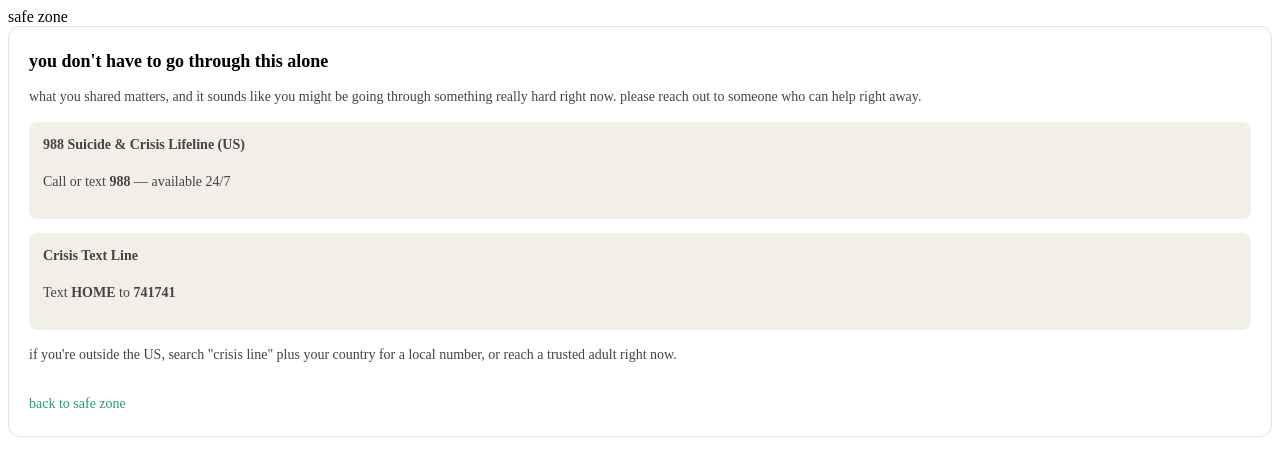
After one commit to alexamgreat/safe-zone-app, a Flask app: template app/templates/crisis_resources.html in a window 1280 px wide. The commit adds this page. Shown: the top 476 px of the page. Run offline with Flask 3, Linux system fonts and the light colour scheme; the template is opened without the code that fills it, so the values that code supplies are empty.

Commit message:
feat: crisis detection with resource page

```diff
--- a/app/__init__.py
+++ b/app/__init__.py
@@ -3,6 +3,7 @@ from config import Config
 from app.models import db, Post, Encouragement
 from app.auth import get_or_create_user
 from app.moderation import is_supportive
+from app.crisis import check_for_crisis
 
 
 def create_app():
@@ -31,6 +32,9 @@ def create_app():
             db.session.add(new_post)
             db.session.commit()
 
+            if check_for_crisis(body):
+                return render_template("crisis_resources.html")
+
         return redirect("/")
 
     @app.route("/post/<int:post_id>/encourage", methods=["POST"])
--- a/app/static/css/style.css
+++ b/app/static/css/style.css
@@ -101,3 +101,47 @@
   font-size: 13px;
   cursor: pointer;
 }
+
+.crisis-box {
+  background: white;
+  border: 1px solid #E3E1D9;
+  border-radius: 12px;
+  padding: 24px 20px;
+}
+
+.crisis-box h2 {
+  font-size: 18px;
+  margin: 0 0 10px;
+}
+
+.crisis-box p {
+  font-size: 14px;
+  line-height: 1.6;
+  color: #444441;
+}
+
+.crisis-resource {
+  background: #F1EFE8;
+  border-radius: 8px;
+  padding: 12px 14px;
+  margin: 14px 0;
+}
+
+.crisis-resource-title {
+  font-weight: 600;
+  margin: 0 0 4px;
+  font-size: 14px;
+}
+
+.crisis-note {
+  font-size: 12px;
+  color: #888780;
+}
+
+.crisis-back {
+  display: inline-block;
+  margin-top: 16px;
+  color: #1D9E75;
+  font-size: 14px;
+  text-decoration: none;
+}
--- /dev/null
+++ b/app/templates/crisis_resources.html
@@ -0,0 +1,29 @@
+{% extends "base.html" %}
+
+{% block content %}
+  <div class="crisis-box">
+    <h2>you don't have to go through this alone</h2>
+    <p>
+      what you shared matters, and it sounds like you might be going
+      through something really hard right now. please reach out to
+      someone who can help right away.
+    </p>
+
+    <div class="crisis-resource">
+      <p class="crisis-resource-title">988 Suicide & Crisis Lifeline (US)</p>
+      <p>Call or text <strong>988</strong> — available 24/7</p>
+    </div>
+
+    <div class="crisis-resource">
+      <p class="crisis-resource-title">Crisis Text Line</p>
+      <p>Text <strong>HOME</strong> to <strong>741741</strong></p>
+    </div>
+
+    <p class="crisis-note">
+      if you're outside the US, search "crisis line" plus your country
+      for a local number, or reach a trusted adult right now.
+    </p>
+
+    <a href="/" class="crisis-back">back to safe zone</a>
+  </div>
+{% endblock %}
```
Also changed, not shown: app/crisis.py (added, +18 -0 lines).
